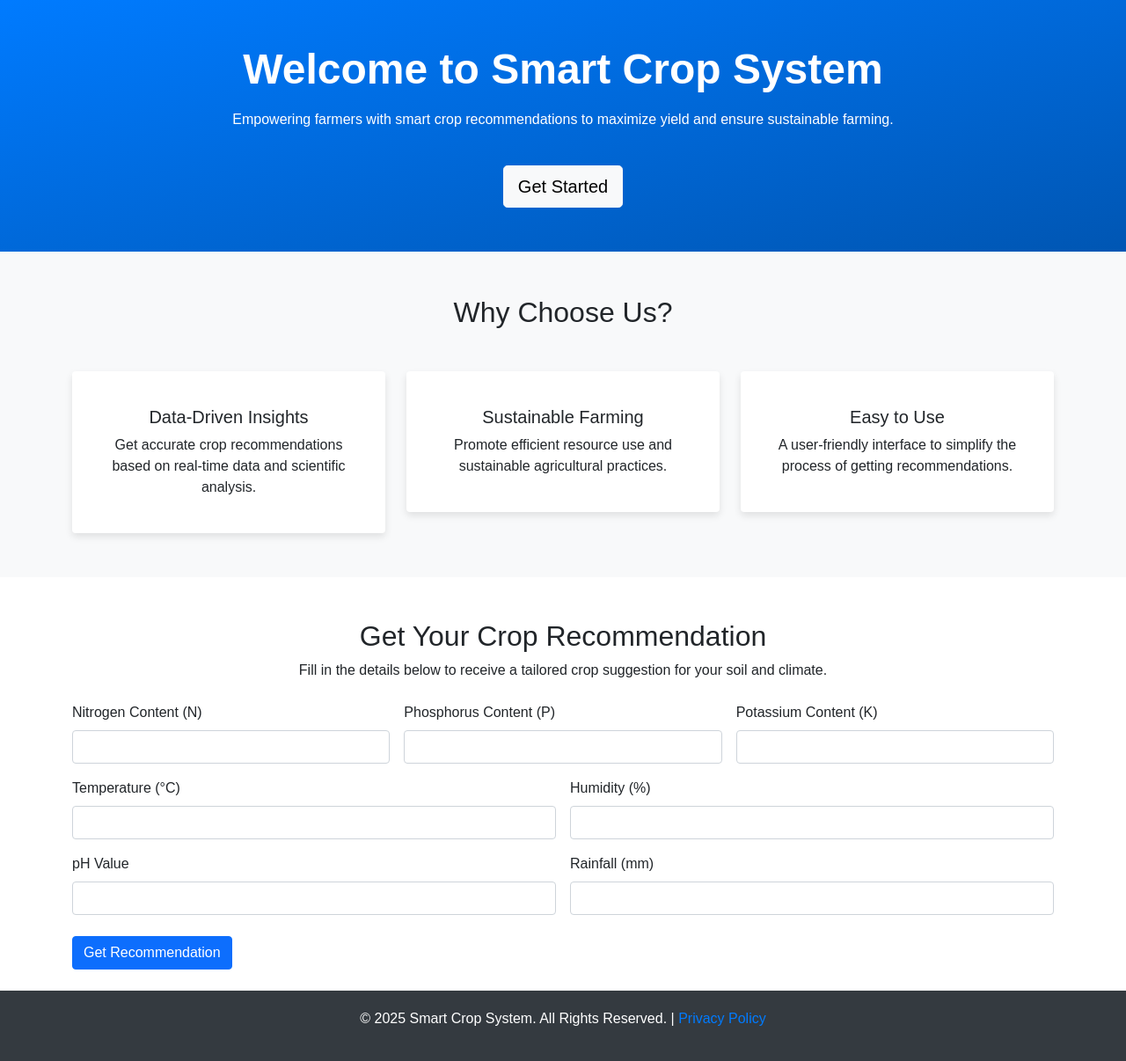
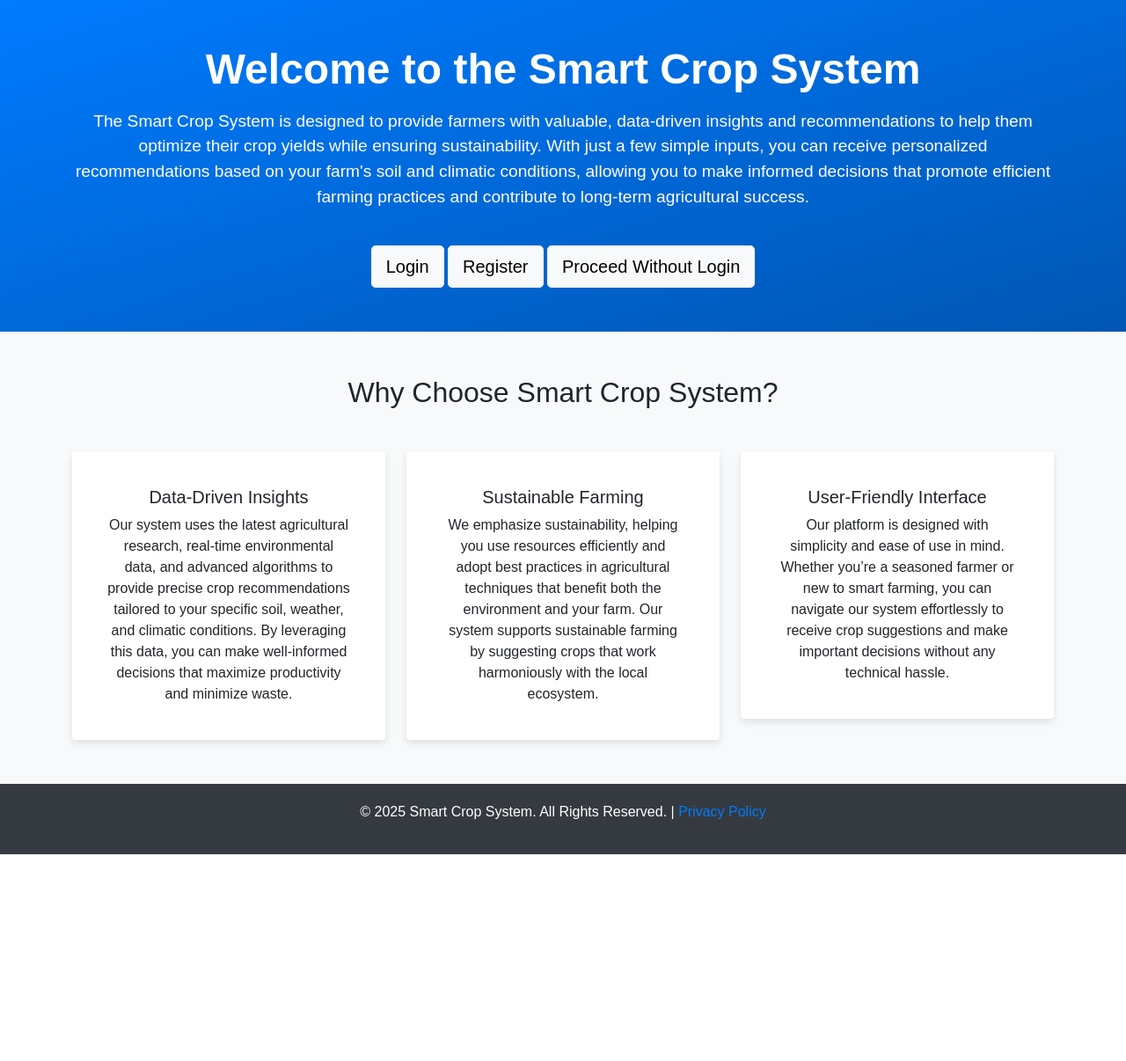
Before and after one commit to callaghan210-coder/Smart-Crop-System, a Flask app: page / in a window 1280 px wide. Shown: the whole page at 88% size. After the commit the page ends 971 px from the top, so only its background shows below. Run offline with Flask 3, Linux system fonts and the light colour scheme; parts of the project's set-up code (start-up, migrations or seed data) failed here and were passed over.

Commit message:
updates on the system UI and functionality

```diff
--- a/app.py
+++ b/app.py
@@ -32,6 +32,10 @@ class User(UserMixin, db.Model):
     username = db.Column(db.String(50), unique=True, nullable=False)
     password = db.Column(db.String(100), nullable=False)
 
+    def __repr__(self):
+        return f'<User {self.username}>'
+
+# Define CropRecommendation Model
 # Define CropRecommendation Model
 class CropRecommendation(db.Model):
     id = db.Column(db.Integer, primary_key=True)
@@ -43,10 +47,14 @@ class CropRecommendation(db.Model):
     ph = db.Column(db.Float, nullable=False)
     rainfall = db.Column(db.Float, nullable=False)
     recommended_crop = db.Column(db.String(50), nullable=False)
-    user_id = db.Column(db.Integer, db.ForeignKey('user.id'), nullable=False)  # Link to User
+    user_id = db.Column(db.Integer, db.ForeignKey('user.id'), nullable=False)  # Foreign key to User
+
+    user = db.relationship('User', backref=db.backref('crop_recommendations', lazy=True))
 
     def __repr__(self):
         return f'<Recommendation {self.id}: {self.recommended_crop}>'
+
+
 
 # Load pre-trained model and scaler
 model = joblib.load('model/crop_recommendation_model.pkl')
@@ -100,10 +108,12 @@ def login():
         if user and user.password == form.password.data:  # In production, use password hashing!
             login_user(user)
             flash('Login successful!', 'success')
-            return redirect(url_for('home'))
+            # Redirect to the prediction page after successful login
+            return redirect(url_for('predict_page'))
         else:
             flash('Invalid username or password.', 'danger')
     return render_template('login.html', form=form)
+
 
 @app.route('/logout')
 @login_required
@@ -112,8 +122,8 @@ def logout():
     flash('You have been logged out.', 'success')
     return redirect(url_for('home'))
 
+
 @app.route('/predict', methods=['POST'])
-@login_required
 def predict():
     try:
         # Get input data from the form
@@ -128,26 +138,40 @@ def predict():
         # Preprocess inputs
         input_data = np.array([[nitrogen, phosphorus, potassium, temperature, humidity, ph, rainfall]])
 
+        # Check if the model supports probabilities
+        if hasattr(model, 'predict_proba'):
+            # Get probabilities for each crop
+            probas = model.predict_proba(input_data)
+            # Sort the probabilities in descending order and pick the top 3
+            top_3_indices = np.argsort(probas[0])[::-1][:3]
+            top_3_crops = [crop_mapping.get(idx, "Unknown Crop") for idx in top_3_indices]
+        else:
+            # If model doesn't support probabilities, fallback to just predicting one crop
+            prediction = model.predict(input_data)
+            top_3_crops = [crop_mapping.get(prediction[0], "Unknown Crop")]
 
-        # Predict the crop label
-        prediction = model.predict(input_data)
-        predicted_crop = crop_mapping.get(prediction[0], "Unknown Crop")
+        # If a user is logged in, save the recommendation
+        if current_user.is_authenticated:
+            for crop in top_3_crops:
+                new_recommendation = CropRecommendation(
+                    nitrogen=nitrogen, phosphorus=phosphorus, potassium=potassium,
+                    temperature=temperature, humidity=humidity, ph=ph, rainfall=rainfall,
+                    recommended_crop=crop, user_id=current_user.id
+                )
+                db.session.add(new_recommendation)
+            db.session.commit()
 
-        # Save to database
-        new_recommendation = CropRecommendation(
-            nitrogen=nitrogen, phosphorus=phosphorus, potassium=potassium,
-            temperature=temperature, humidity=humidity, ph=ph, rainfall=rainfall,
-            recommended_crop=predicted_crop, user_id=current_user.id
-        )
-        db.session.add(new_recommendation)
-        db.session.commit()
-
-        # Return the predicted crop
-        return jsonify({'recommended_crop': predicted_crop})
+        # Return the top 3 recommended crops
+        return jsonify({'recommended_crops': top_3_crops})
 
     except Exception as e:
         print(f"Error: {e}")
         return jsonify({'error': str(e)})
+
+
+@app.route('/predict_page')
+def predict_page():
+    return render_template('predict.html')
 
 @app.route('/history')
 @login_required
@@ -157,8 +181,10 @@ def history():
 
 if __name__ == '__main__':
     with app.app_context():
-        db.create_all()  # Ensure database tables are created before running
-    app.run(debug=True)
+        # db.drop_all()  # Drops all tables (use with caution)
+        # db.create_all()  # Creates tables with the updated schema
+        app.run(debug=True)
+
 
 # from flask import Flask, render_template, request, jsonify
 # import pandas as pd
--- a/templates/index.html
+++ b/templates/index.html
@@ -19,6 +19,10 @@
         .hero h1 {
             font-size: 3rem;
             font-weight: bold;
+        }
+        .hero p {
+            font-size: 1.2rem;
+            margin-top: 15px;
         }
         .features {
             background-color: #f8f9fa;
@@ -51,9 +55,11 @@
     <!-- Hero Section -->
     <div class="hero">
         <div class="container">
-            <h1>Welcome to Smart Crop System</h1>
-            <p class="mt-3">Empowering farmers with smart crop recommendations to maximize yield and ensure sustainable farming.</p>
-            <a href="#recommendation-form" class="btn btn-light btn-lg mt-4">Get Started</a>
+            <h1>Welcome to the Smart Crop System</h1>
+            <p class="mt-3">The Smart Crop System is designed to provide farmers with valuable, data-driven insights and recommendations to help them optimize their crop yields while ensuring sustainability. With just a few simple inputs, you can receive personalized recommendations based on your farm's soil and climatic conditions, allowing you to make informed decisions that promote efficient farming practices and contribute to long-term agricultural success.</p>
+            <a href="{{ url_for('login') }}" class="btn btn-light btn-lg mt-4">Login</a>
+            <a href="{{ url_for('register') }}" class="btn btn-light btn-lg mt-4">Register</a>
+            <a href="{{ url_for('predict_page') }}" class="btn btn-light btn-lg mt-4">Proceed Without Login</a>
         </div>
     </div>
 
@@ -61,12 +67,12 @@
     <div class="features">
         <div class="container">
             <div class="row text-center">
-                <h2 class="mb-5">Why Choose Us?</h2>
+                <h2 class="mb-5">Why Choose Smart Crop System?</h2>
                 <div class="col-md-4">
                     <div class="card p-4">
                         <div class="card-body">
                             <h5 class="card-title">Data-Driven Insights</h5>
-                            <p class="card-text">Get accurate crop recommendations based on real-time data and scientific analysis.</p>
+                            <p class="card-text">Our system uses the latest agricultural research, real-time environmental data, and advanced algorithms to provide precise crop recommendations tailored to your specific soil, weather, and climatic conditions. By leveraging this data, you can make well-informed decisions that maximize productivity and minimize waste.</p>
                         </div>
                     </div>
                 </div>
@@ -74,63 +80,19 @@
                     <div class="card p-4">
                         <div class="card-body">
                             <h5 class="card-title">Sustainable Farming</h5>
-                            <p class="card-text">Promote efficient resource use and sustainable agricultural practices.</p>
+                            <p class="card-text">We emphasize sustainability, helping you use resources efficiently and adopt best practices in agricultural techniques that benefit both the environment and your farm. Our system supports sustainable farming by suggesting crops that work harmoniously with the local ecosystem.</p>
                         </div>
                     </div>
                 </div>
                 <div class="col-md-4">
                     <div class="card p-4">
                         <div class="card-body">
-                            <h5 class="card-title">Easy to Use</h5>
-                            <p class="card-text">A user-friendly interface to simplify the process of getting recommendations.</p>
+                            <h5 class="card-title">User-Friendly Interface</h5>
+                            <p class="card-text">Our platform is designed with simplicity and ease of use in mind. Whether you’re a seasoned farmer or new to smart farming, you can navigate our system effortlessly to receive crop suggestions and make important decisions without any technical hassle.</p>
                         </div>
                     </div>
                 </div>
             </div>
-        </div>
-    </div>
-
-    <!-- Form Section -->
-    <div id="recommendation-form" class="container mt-5">
-        <h2 class="text-center">Get Your Crop Recommendation</h2>
-        <p class="text-center">Fill in the details below to receive a tailored crop suggestion for your soil and climate.</p>
-
-        <form action="/predict" method="POST" id="cropForm" class="mt-4">
-            <div class="row g-3">
-                <div class="col-md-4">
-                    <label for="nitrogen" class="form-label">Nitrogen Content (N)</label>
-                    <input type="number" class="form-control" id="nitrogen" name="nitrogen" required>
-                </div>
-                <div class="col-md-4">
-                    <label for="phosphorus" class="form-label">Phosphorus Content (P)</label>
-                    <input type="number" class="form-control" id="phosphorus" name="phosphorus" required>
-                </div>
-                <div class="col-md-4">
-                    <label for="potassium" class="form-label">Potassium Content (K)</label>
-                    <input type="number" class="form-control" id="potassium" name="potassium" required>
-                </div>
-                <div class="col-md-6">
-                    <label for="temperature" class="form-label">Temperature (°C)</label>
-                    <input type="number" class="form-control" id="temperature" name="temperature" required>
-                </div>
-                <div class="col-md-6">
-                    <label for="humidity" class="form-label">Humidity (%)</label>
-                    <input type="number" class="form-control" id="humidity" name="humidity" required>
-                </div>
-                <div class="col-md-6">
-                    <label for="ph" class="form-label">pH Value</label>
-                    <input type="number" step="0.1" class="form-control" id="ph" name="ph" required>
-                </div>
-                <div class="col-md-6">
-                    <label for="rainfall" class="form-label">Rainfall (mm)</label>
-                    <input type="number" class="form-control" id="rainfall" name="rainfall" required>
-                </div>
-            </div>
-            <button type="submit" class="btn btn-primary mt-4">Get Recommendation</button>
-        </form>
-
-        <div id="result" class="mt-4">
-            <!-- The result will be displayed here -->
         </div>
     </div>
 
```
Also changed, not shown: templates/predict.html (added, +111 -0 lines), templates/results.html (added, +139 -0 lines), database.db, 1 other file.
